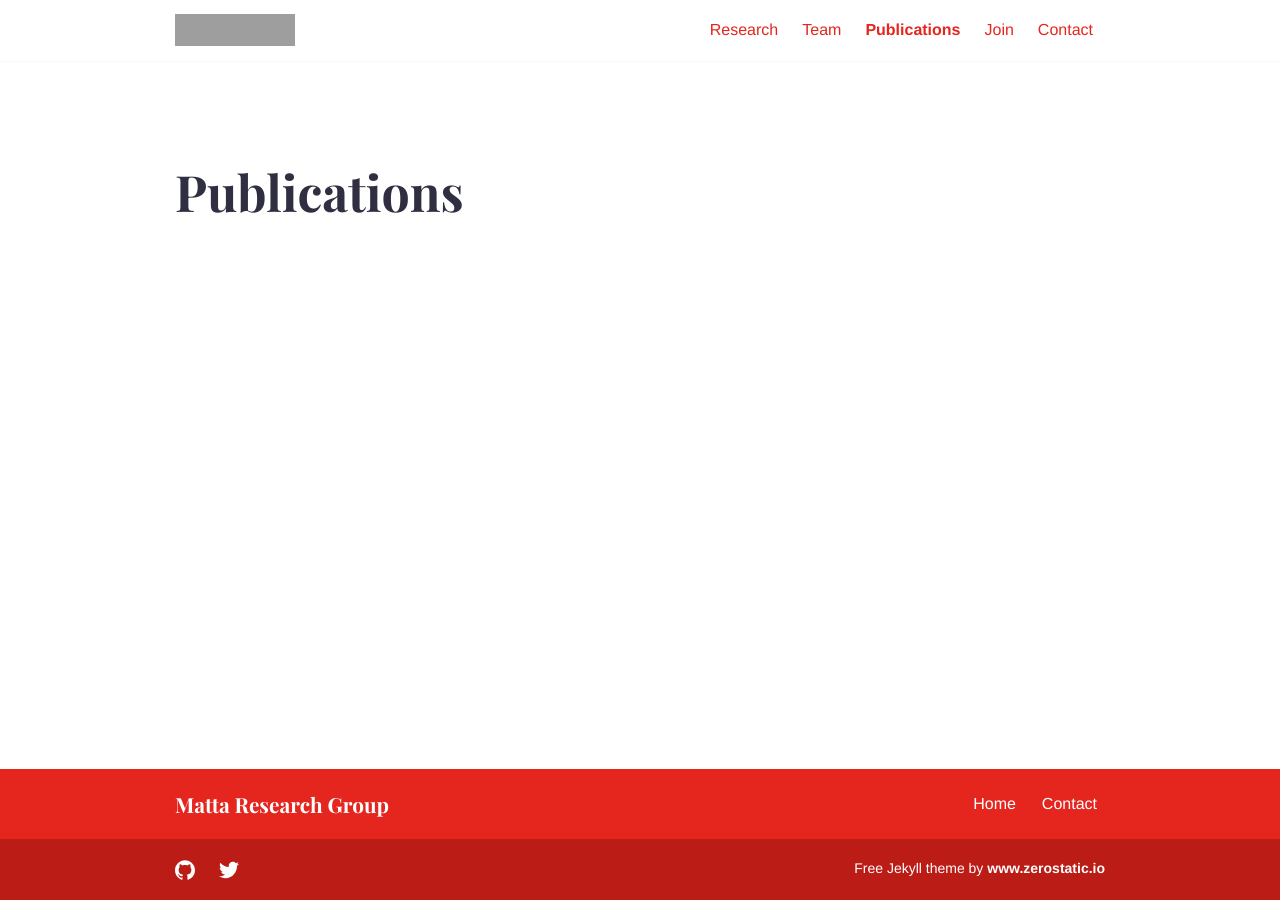
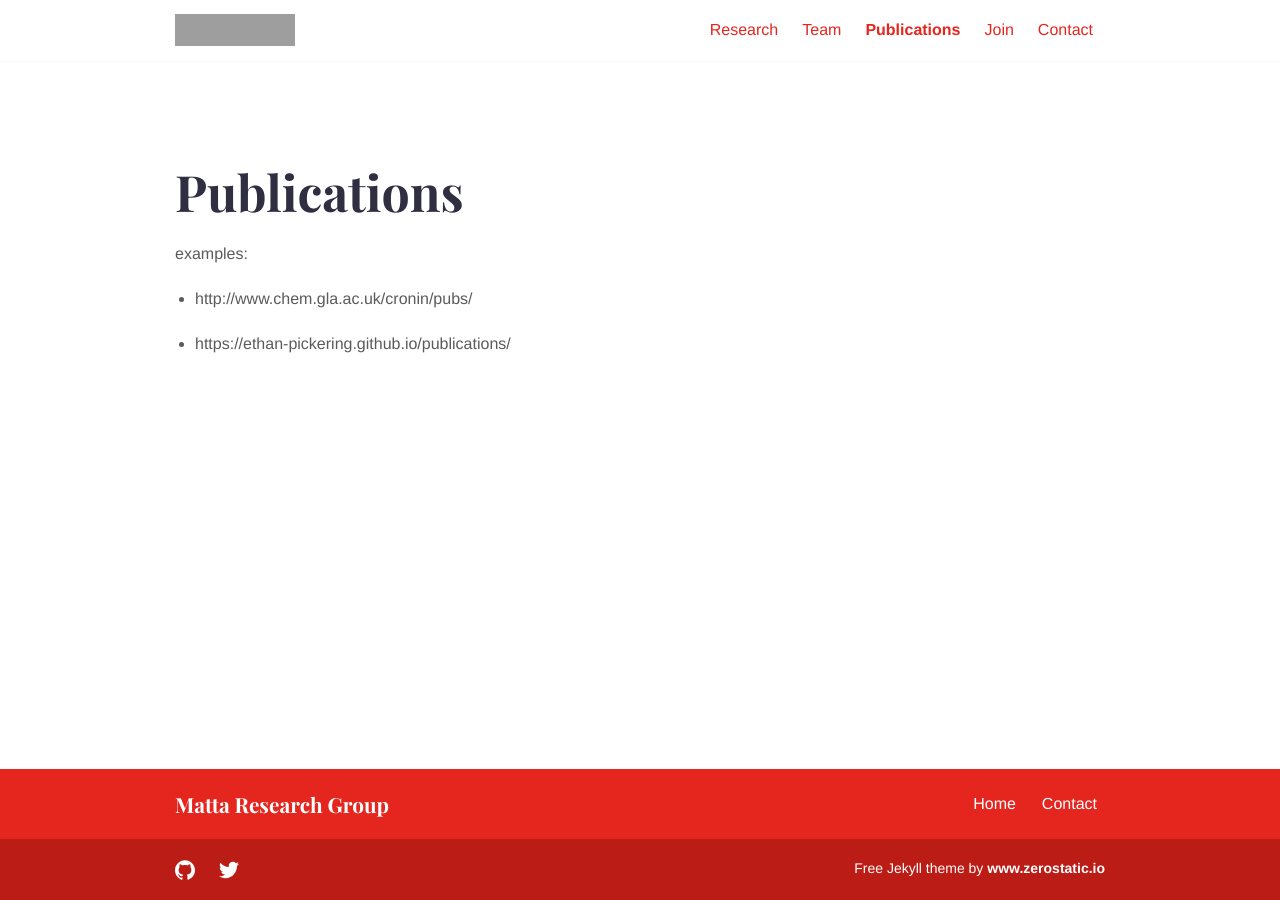
Before and after one commit to matta-research-group/matta-research-group.github.io, a Jekyll site: the page built from publications.md, in a window 1280 px wide. Built offline with Jekyll 4.4.1, drawn with Linux system fonts in a browser that asks for light colours; some of the changed lines change nothing that is shown; grey boxes are pictures that could not be loaded.

Commit message:
Update publications.md

```diff
--- a/publications.md
+++ b/publications.md
@@ -6,4 +6,10 @@ description: publications by categories in reversed chronological order. generat
 ---
 
 <!-- the list of publications goes here. for each publication in the list, my name in bold/color and an image next to the text showing the graphical abstract of the page (the small image summary of the publication)  -->
-<!-- example: https://ethan-pickering.github.io/publications/ -->
+
+
+examples:
+
+- http://www.chem.gla.ac.uk/cronin/pubs/
+
+- https://ethan-pickering.github.io/publications/
```
